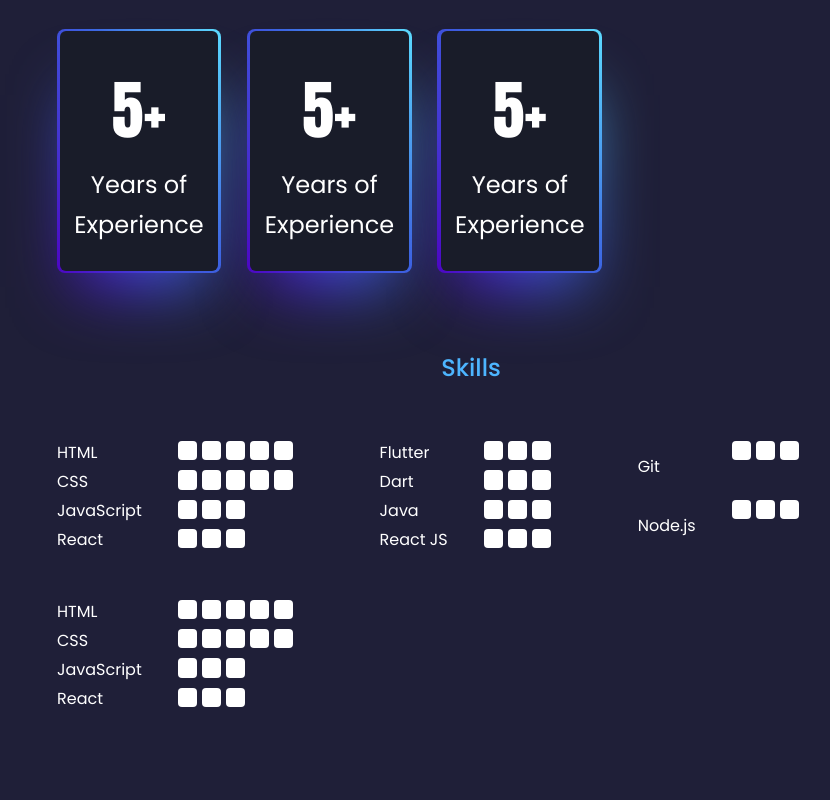
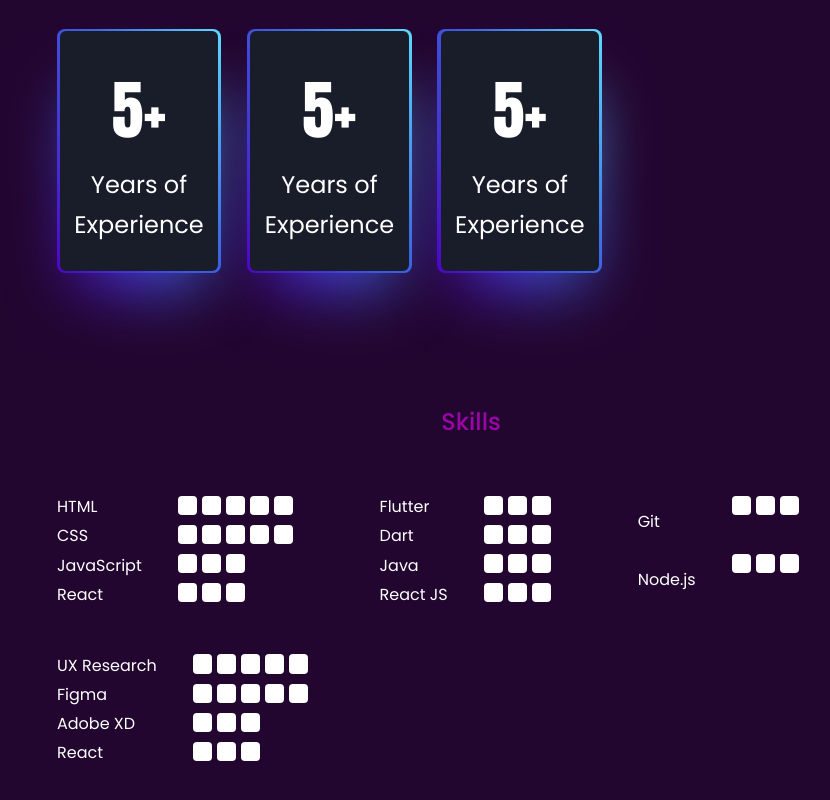
Before and after one commit to disara7/portfolio, a React (Create React App) app: page / in a window 1280 px wide. Shown: the part 1548-2348 px from the top of the page, without its empty margins (169-999 px from the left). Built offline with nearby package versions, Linux system fonts and the light colour scheme.

Commit message:
files renamed

```diff
--- a/src/App.jsx
+++ b/src/App.jsx
@@ -2,8 +2,8 @@ import React from 'react'
 import Header from './components/header/Header'
 import Nav from './components/nav/Nav'
 import About from './components/about/About'
-import Experience from './components/skills/Skills'
-import Services from './components/services/Services'
+import Skills from './components/skills/Skills'
+import Awards from './components/awards/Awards'
 import Portfolio from './components/portfolio/Portfolio'
 import Contact from './components/contact/Contact'
 import Footer from './components/footer/Footer'
@@ -14,9 +14,9 @@ const App = () => {
       <Header />
       <Nav />
       <About/>
-      <Experience />
+      <Skills />
       <Portfolio />
-      <Services />
+      <Awards />
       <Contact />
       <Footer />
     </>
--- a/src/components/services/Services.jsx
+++ b/src/components/awards/Awards.jsx
@@ -1,9 +1,9 @@
 import React from 'react'
-import './services.css'
+import './awards.css'
 
-const Services = () => {
+const Awards = () => {
   return (
-    <section id='services' className='timestyle'>
+    <section id='awards' className='timestyle'>
       <h2>Awards</h2>
 
       <div class="timeline-block timeline-block-left">
@@ -196,4 +196,4 @@ const Services = () => {
   )
 }
 
-export default Services
+export default Awards
--- a/src/components/services/services.css
+++ b/src/components/awards/awards.css
@@ -29,7 +29,7 @@
   height: 16px;
   border-radius: 50%;
   border: 2px solid #F5F7FA;
-  background: #4FC1E9;
+  background: #9905a7;
   margin-top: 10px;
   z-index: 9999
 }
@@ -44,7 +44,8 @@
   margin-top: 5px;
   margin-bottom: 5px;
   font-size: 22px;
-  font-weight: 500
+  font-weight: 500;
+  color: white;
 
 }
 
--- a/src/components/nav/Nav.jsx
+++ b/src/components/nav/Nav.jsx
@@ -14,9 +14,9 @@ const Nav = () => {
     <nav>
       <a href="#" onClick={() => setActiveNav('#')} className={activeNav === '#' ? 'active' : ''}><IoHome /></a>
       <a href="#about" onClick={() => setActiveNav('#about')} className={activeNav === '#about' ? 'active' : ''}><FaUserAlt /></a>
-      <a href="#experience" onClick={() => setActiveNav('#experience')} className={activeNav === '#experience' ? 'active' : ''}><HiMiniCheckBadge /></a>
+      <a href="#skills" onClick={() => setActiveNav('#skills')} className={activeNav === '#skills' ? 'active' : ''}><HiMiniCheckBadge /></a>
       <a href="#portfolio" onClick={() => setActiveNav('#portfolio')} className={activeNav === '#portfolio' ? 'active' : ''}><RiSlideshow2Fill /></a>
-      <a href="#services" onClick={() => setActiveNav('#services')} className={activeNav === '#services' ? 'active' : ''}><IoMdTrophy /></a>
+      <a href="#awards" onClick={() => setActiveNav('#awards')} className={activeNav === '#awards' ? 'active' : ''}><IoMdTrophy /></a>
       <a href="#contact" onClick={() => setActiveNav('#contact')} className={activeNav === '#contact' ? 'active' : ''}><IoMail /></a>
     </nav>
   )
--- a/src/components/skills/Skills.jsx
+++ b/src/components/skills/Skills.jsx
@@ -4,6 +4,8 @@ import './skills.css'
 const Skills = () => {
   return (
     <section id='skills'>
+      <br />
+      <br />
       <h2>Skills</h2>
       <div className="skill_table">
         <table>
@@ -105,7 +107,7 @@ const Skills = () => {
       <div className="skill_table">
       <table>
           <tr>
-            <td>HTML</td>
+            <td>UX Research</td>
             <td className='skill_box'>
               <div class="shape shape-square"></div>
               <div class="shape shape-square"></div>
@@ -115,7 +117,7 @@ const Skills = () => {
             </td>
           </tr>
           <tr>
-            <td>CSS</td>
+            <td>Figma</td>
             <td className='skill_box'>
               <div class="shape shape-square"></div>
               <div class="shape shape-square"></div>
@@ -125,7 +127,7 @@ const Skills = () => {
             </td>
           </tr>
           <tr>
-            <td>JavaScript</td>
+            <td>Adobe XD</td>
             <td className='skill_box'>
               <div class="shape shape-square"></div>
               <div class="shape shape-square"></div>
--- a/src/index.css
+++ b/src/index.css
@@ -11,9 +11,9 @@
 }
 
 :root {
-    --color-bg: #1f1f38;
-    --color-bg-variant: #2c2c6c;
-    --color-primary: #4db5ff;
+    --color-bg: #230630;
+    --color-bg-variant: #5e2c6c;
+    --color-primary: #9905a7;
     --color-primary-variant: rgba(77, 181, 255, 0.4);
     --color-white: #fff;
     --color-light: rgba(255, 255, 255, 0.6);
@@ -90,7 +90,7 @@ a:hover {
 .btn {
     width: max-content;
     display: inline-block;
-    color: var(--color-primary);
+    color: var(--color-white);
     padding: 0.75rem 1.2rem;
     border-radius: 0.4rem;
     cursor: pointer;
```
